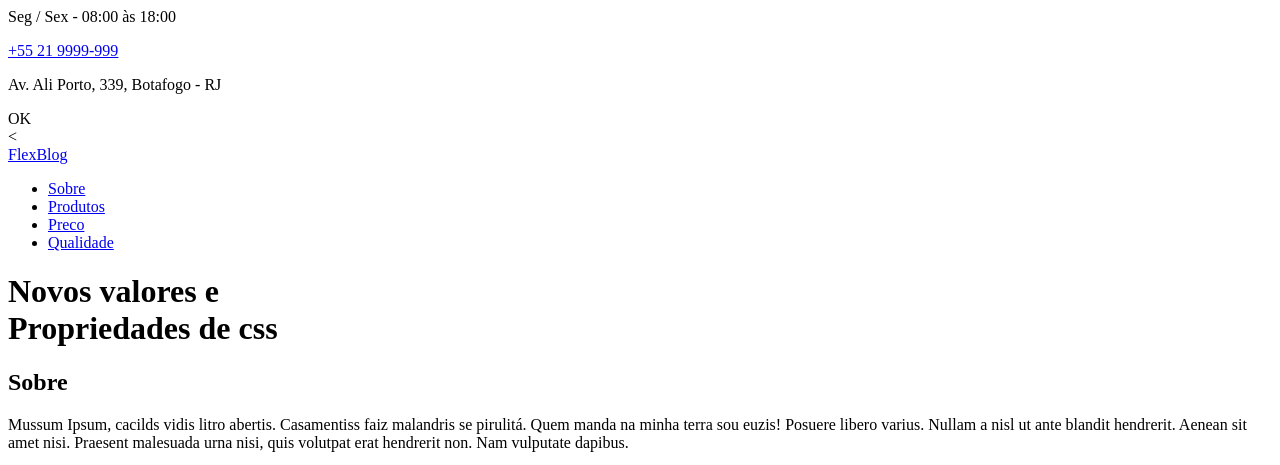
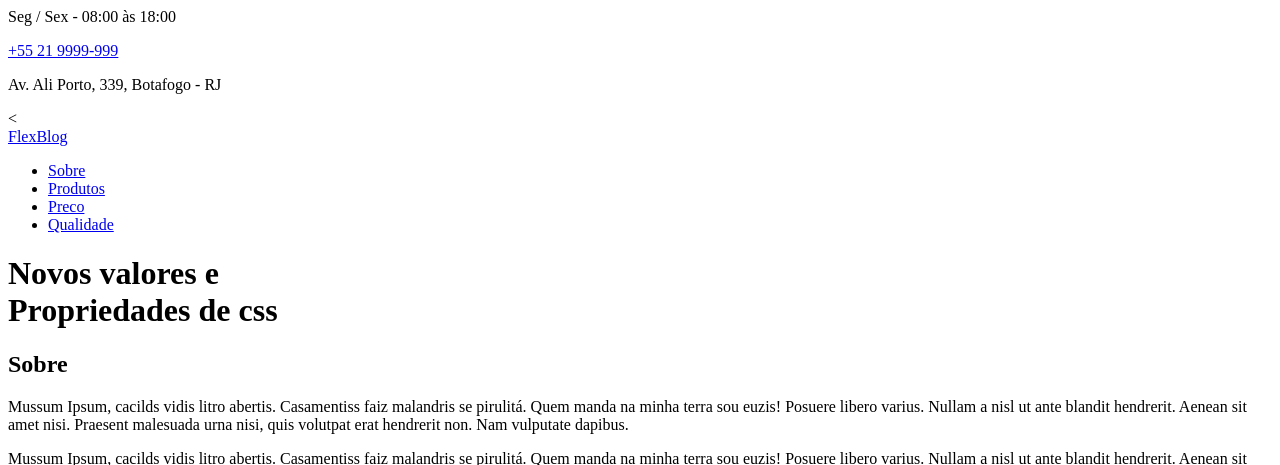
Before and after one commit to leo-demetrio/flexblog, a plain HTML site: page index.html in a window 1280 px wide. Shown: the top 465 px of the page. Drawn offline with Linux system fonts and the light colour scheme.

Commit message:
testes finailizados - tudo ok

```diff
--- a/index.html
+++ b/index.html
@@ -19,7 +19,7 @@
 		</div>
 	</div>
 
-	<header class="menu-bg">OK
+	<header class="menu-bg">
 		<div class="menu">
 			<<div class="menu-logo">
 				<a href="#">FlexBlog</a>
```
